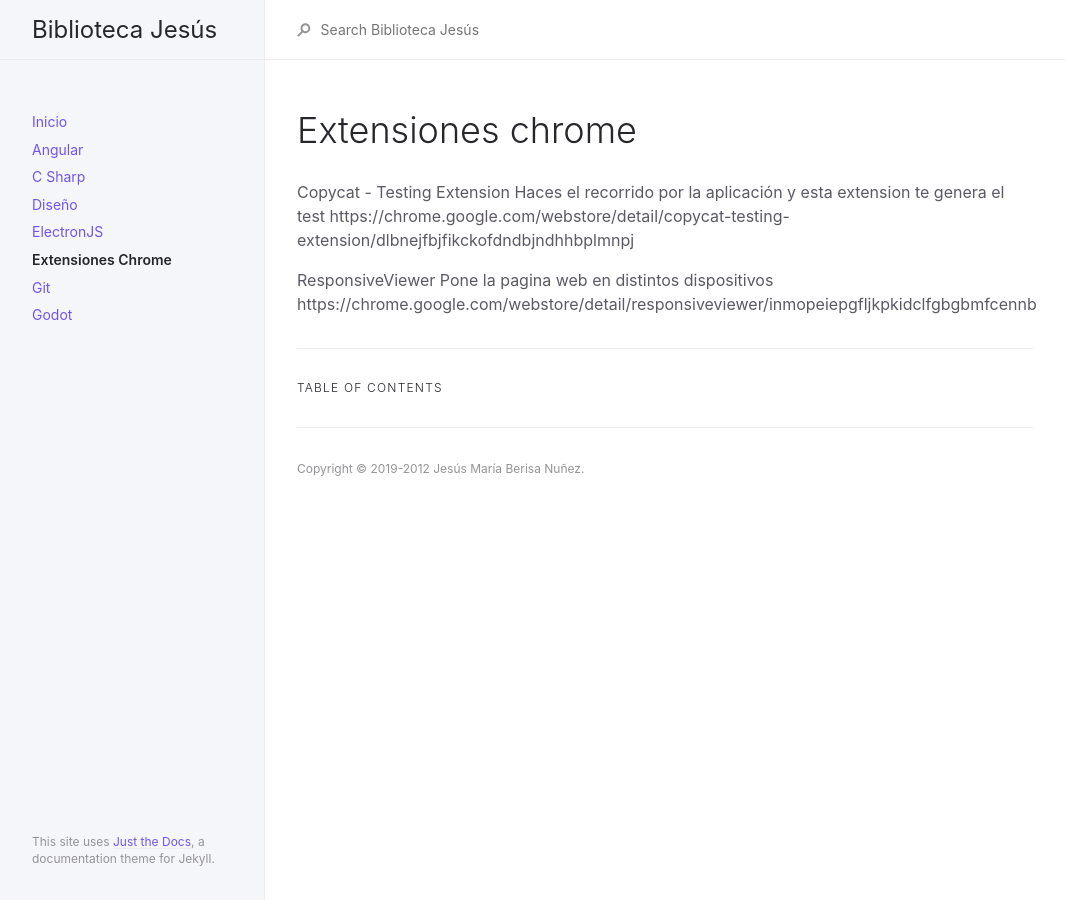
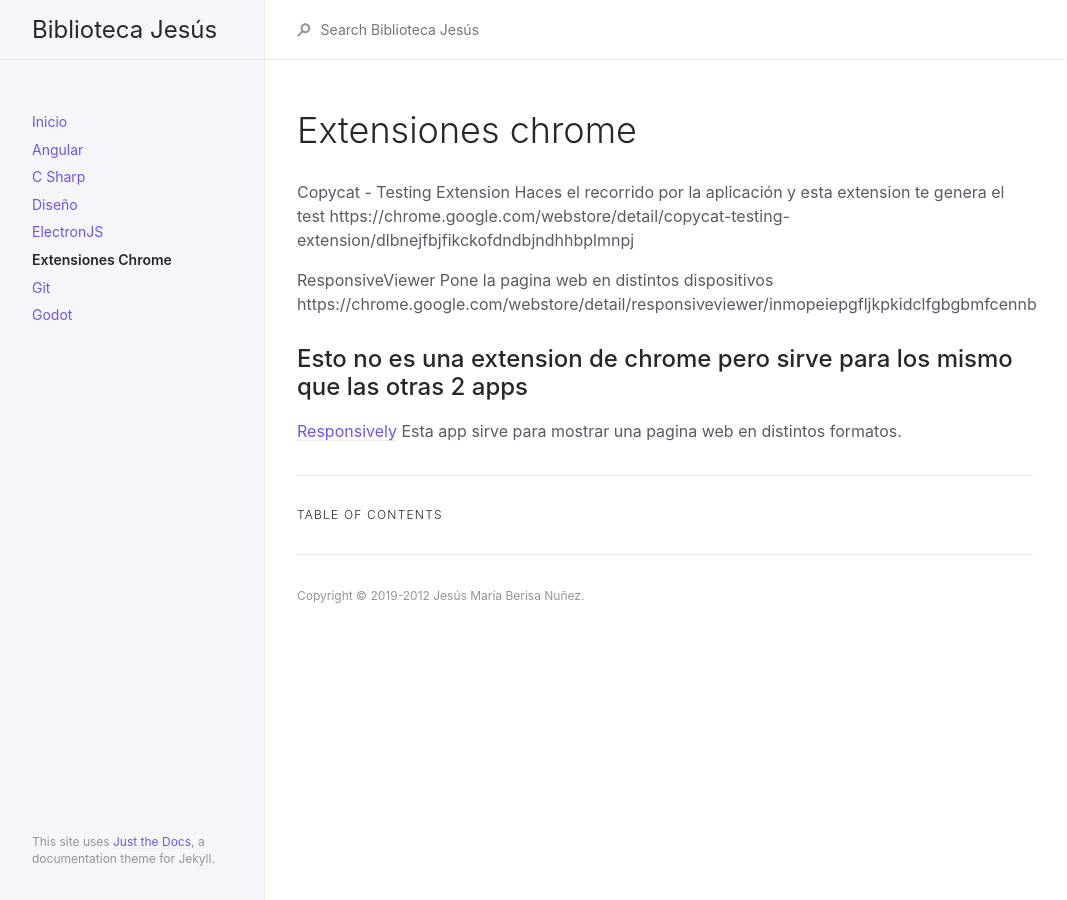
Before and after one commit to llius123/Biblioteca, a Jekyll site: the page built from docs/extensiones_chrome/extensiones_chrome.md, in a window 1280 px wide. Shown: the whole page, without its empty margins (107-1174 px from the left). Built offline with Jekyll 4.4.1, drawn with Linux system fonts in a browser that asks for light colours.

Commit message:
Update extensiones_chrome.md

```diff
--- a/docs/extensiones_chrome/extensiones_chrome.md
+++ b/docs/extensiones_chrome/extensiones_chrome.md
@@ -15,3 +15,7 @@ https://chrome.google.com/webstore/detail/copycat-testing-extension/dlbnejfbjfik
 ResponsiveViewer
 Pone la pagina web en distintos dispositivos
 https://chrome.google.com/webstore/detail/responsiveviewer/inmopeiepgfljkpkidclfgbgbmfcennb
+
+## Esto no es una extension de chrome pero sirve para los mismo que las otras 2 apps
+[Responsively](https://manojvivek.github.io/responsively-app/)
+Esta app sirve para mostrar una pagina web en distintos formatos.
```
